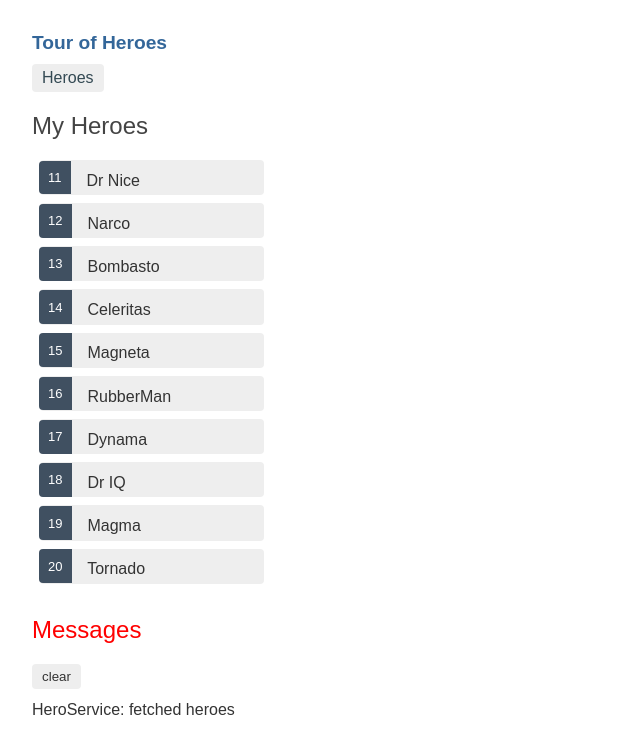
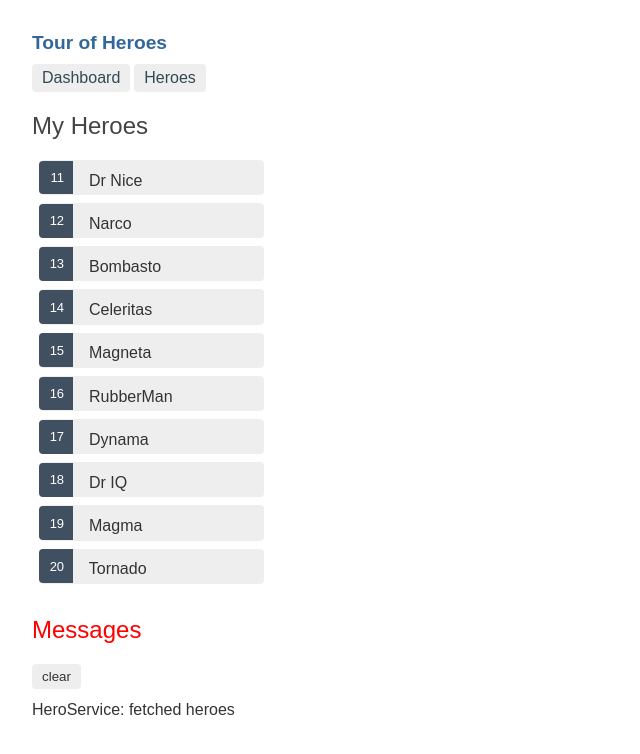
Before and after one commit to Wyzzard123/Angular-Official-Tutorial-App, an Angular app: page /heroes in a window 1280 px wide. Shown: the top 754 px of the page, without its empty margins (0-640 px from the left). Built offline with nearby package versions, Linux system fonts and the light colour scheme.

Commit message:
Added links to detail views

```diff
--- a/src/app/app.component.css
+++ b/src/app/app.component.css
@@ -15,6 +15,7 @@ nav a {
   display: inline-block;
   background-color: #eee;
   border-radius: 4px;
+  margin-right: 4px;
 }
 nav a:visited, a:link {
   color: #334953;
--- a/src/app/app.component.html
+++ b/src/app/app.component.html
@@ -1,5 +1,6 @@
 <h1>{{ title }}</h1>
 <nav>
+  <a routerLink="/dashboard">Dashboard</a>
   <a routerLink="/heroes">Heroes</a>
 </nav>
 <router-outlet></router-outlet>
--- a/src/app/dashboard/dashboard.component.html
+++ b/src/app/dashboard/dashboard.component.html
@@ -1,6 +1,6 @@
 <h3>Top Heroes</h3>
 <div class="grid grid-pad">
-  <a *ngFor="let hero of heroes" class="col-1-4">
+  <a *ngFor="let hero of heroes" class="col-1-4" routerLink="/detail/{{hero.id}}">
     <div class="module hero">
       <h4>{{hero.name}}</h4>
     </div>
--- a/src/app/hero-detail/hero-detail.component.ts
+++ b/src/app/hero-detail/hero-detail.component.ts
@@ -1,5 +1,8 @@
 import { Component, OnInit, Input } from '@angular/core';
-import {Hero} from '../hero';
+import { Hero } from '../hero';
+import { ActivatedRoute } from '@angular/router';
+import { Location } from '@angular/common';
+import { HeroService } from '../hero.service';
 
 @Component({
   selector: 'app-hero-detail',
@@ -8,9 +11,22 @@ import {Hero} from '../hero';
 })
 export class HeroDetailComponent implements OnInit {
   @Input() hero: Hero;
-  constructor() { }
+  constructor(
+    private route: ActivatedRoute,
+    private heroService: HeroService,
+    private location: Location,
+  ) { }
 
   ngOnInit(): void {
+    this.getHero();
+  }
+
+  getHero(): void {
+    // + operator converts string into a number (id)
+    // route.snapshot is a static image of the route information shortly after the component was created.
+    const id = +this.route.snapshot.paramMap.get('id');
+    this.heroService.getHero(id)
+      .subscribe(hero => this.hero = hero);
   }
 
 }
--- a/src/app/hero.service.ts
+++ b/src/app/hero.service.ts
@@ -13,4 +13,10 @@ export class HeroService {
     this.messageService.add('HeroService: fetched heroes');
     return of(HEROES);
   }
+
+  getHero(id: number): Observable<Hero> {
+  //  TODO: Send the message __after__ fetching the hero
+    this.messageService.add(`HeroService: fetched hero id=${id}`);
+    return of(HEROES.find(hero => hero.id === id));
+  }
 }
--- a/src/app/heroes/heroes.component.css
+++ b/src/app/heroes/heroes.component.css
@@ -6,28 +6,33 @@
   width: 15em;
 }
 .heroes li {
+  position: relative;
   cursor: pointer;
-  position: relative;
-  left: 0;
   background-color: #EEE;
   margin: .5em;
   padding: .3em 0;
   height: 1.6em;
   border-radius: 4px;
 }
+
 .heroes li:hover {
   color: #607D8B;
   background-color: #DDD;
   left: .1em;
 }
-.heroes li.selected {
-  background-color: #CFD8DC;
-  color: white;
+
+.heroes a {
+  color: #333;
+  text-decoration: none;
+  position: relative;
+  display: block;
+  width: 250px;
 }
-.heroes li.selected:hover {
-  background-color: #BBD8DC;
-  color: white;
+
+.heroes a:hover {
+  color:#607D8B;
 }
+
 .heroes .badge {
   display: inline-block;
   font-size: small;
@@ -39,6 +44,8 @@
   left: -1px;
   top: -4px;
   height: 1.8em;
+  min-width: 16px;
+  text-align: right;
   margin-right: .8em;
   border-radius: 4px 0 0 4px;
 }
--- a/src/app/heroes/heroes.component.html
+++ b/src/app/heroes/heroes.component.html
@@ -1,7 +1,8 @@
 <h2>My Heroes</h2>
 <ul class="heroes">
-  <li *ngFor="let hero of heroes" (click)="onSelect(hero)" [class.selected]="hero === selectedHero">
-    <span class="badge">{{hero.id}}</span> {{hero.name}}
+  <li *ngFor="let hero of heroes">
+    <a routerLink="/detail/{{hero.id}}">
+      <span class="badge">{{hero.id}}</span> {{hero.name}}
+    </a>
   </li>
 </ul>
-<app-hero-detail [hero]="selectedHero"></app-hero-detail>
--- a/src/app/heroes/heroes.component.ts
+++ b/src/app/heroes/heroes.component.ts
@@ -20,10 +20,10 @@ export class HeroesComponent implements OnInit {
     this.getHeroes();
   }
 
-  onSelect(hero: Hero): void {
-    this.selectedHero = hero;
-    this.messageService.add(`HeroesComponent: Selected hero id=${hero.id}`);
-  }
+  // onSelect(hero: Hero): void {
+  //   this.selectedHero = hero;
+  //   this.messageService.add(`HeroesComponent: Selected hero id=${hero.id}`);
+  // }
 
   getHeroes(): void {
     this.heroService.getHeroes()
```
Also changed, not shown: src/app/app-routing.module.ts (+6 -1 lines).
